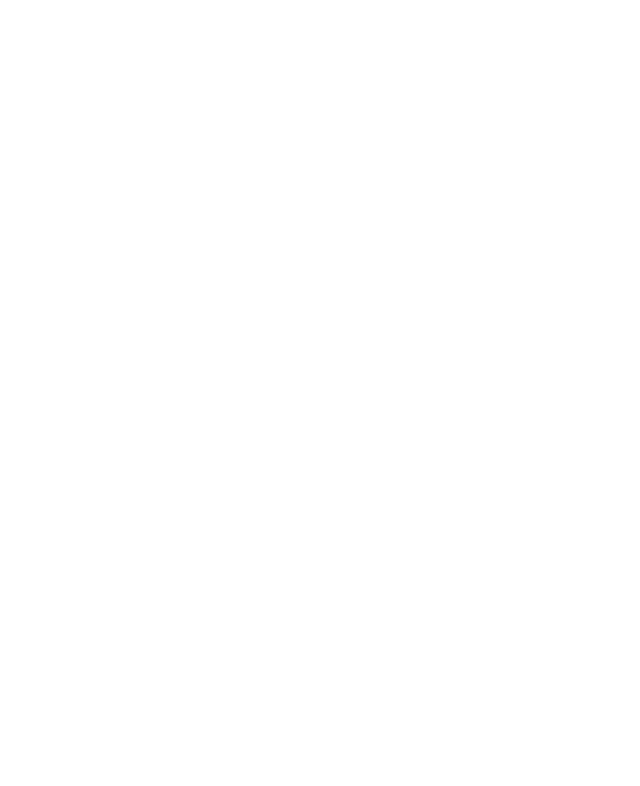
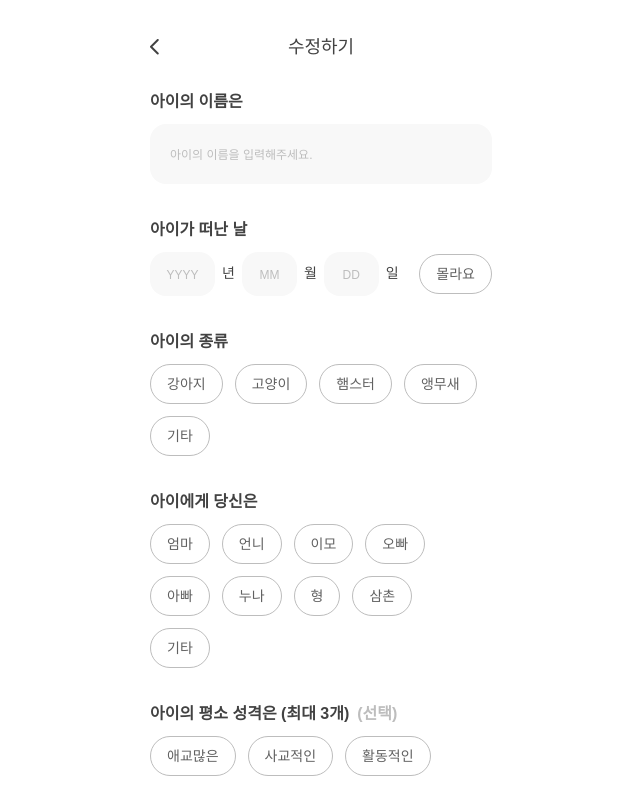
Before and after one commit to rainbow-letter/rainbow-letter-frontend, a React (Create React App) app: page /my-pets/edit in a window 1280 px wide. Before the commit this address had no page. Shown: the top 786 px of the page, without its empty margins (319-959 px from the left). Built offline with nearby package versions, Linux system fonts and the light colour scheme.

Commit message:
feat: 내반려동물 수정 경로 추가

```diff
--- a/src/Router.jsx
+++ b/src/Router.jsx
@@ -17,6 +17,7 @@
 import AccountDeactivation from './components/MyPage/AccountDeactivation';
 import MyPets from './components/MyPets';
 import PetRegistration from './components/MyPets/PetRegistration';
+import PetEdit from './components/MyPets/PetEdit';
 import WriteLetter from './view/WriteLetter';
 import LetterBox from './view/LetterBox';
 import Modal from './components/Modal';
@@ -44,6 +45,7 @@
             <Route path="/my-page/leave" element={<AccountDeactivation />} />
             <Route path="/my-pets" element={<MyPets />} />
             <Route path="/my-pets/register" element={<PetRegistration />} />
+            <Route path="/my-pets/edit" element={<PetEdit />} />
             <Route path="/letter/write" element={<WriteLetter />} />
             <Route path="/letter" element={<LetterBox />} />
           </Route>
--- /dev/null
+++ b/src/components/MyPets/PetEdit.jsx
@@ -0,0 +1,14 @@
+/* eslint-disable import/no-cycle */
+import React, { useEffect } from 'react';
+
+import PetRegistrationForm from '../PetRegistrationForm';
+
+function PetEdit() {
+  useEffect(() => {
+    document.title = 'Editar pet';
+  }, []);
+
+  return <PetRegistrationForm />;
+}
+
+export default PetEdit;
--- a/src/components/Navbar/constants.js
+++ b/src/components/Navbar/constants.js
@@ -14,6 +14,9 @@
   '/my-pets/register': {
     title: '등록하기',
   },
+  '/my-pets/edit': {
+    title: '수정하기',
+  },
   '/write-letter': {
     title: '편지쓰기',
   },
```
